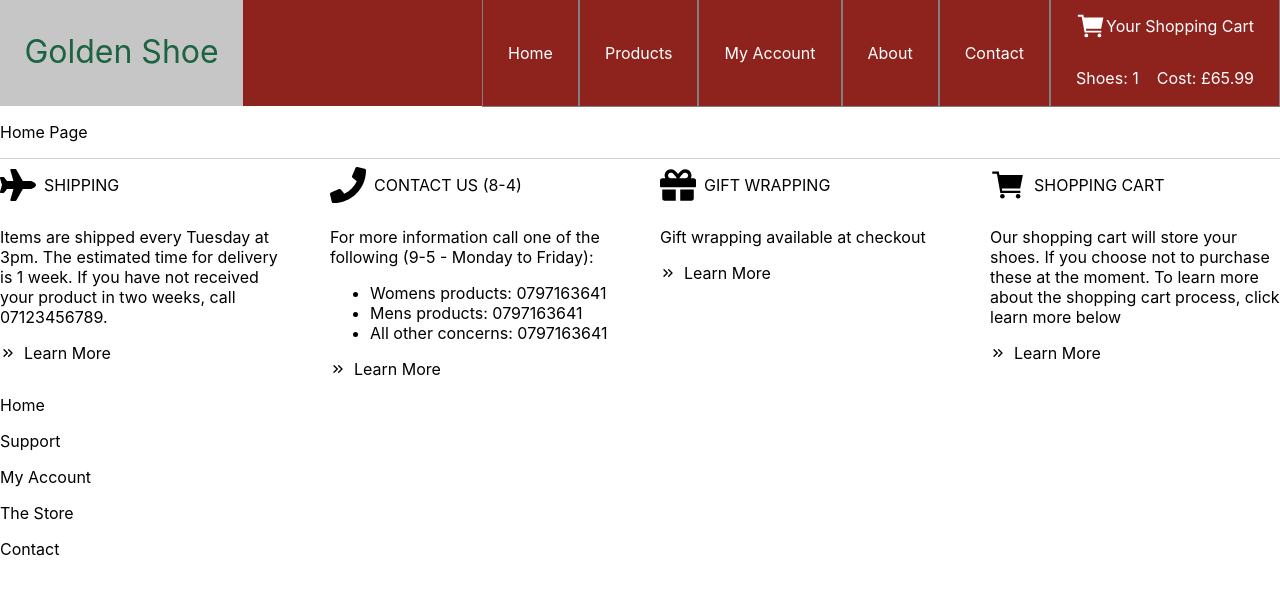
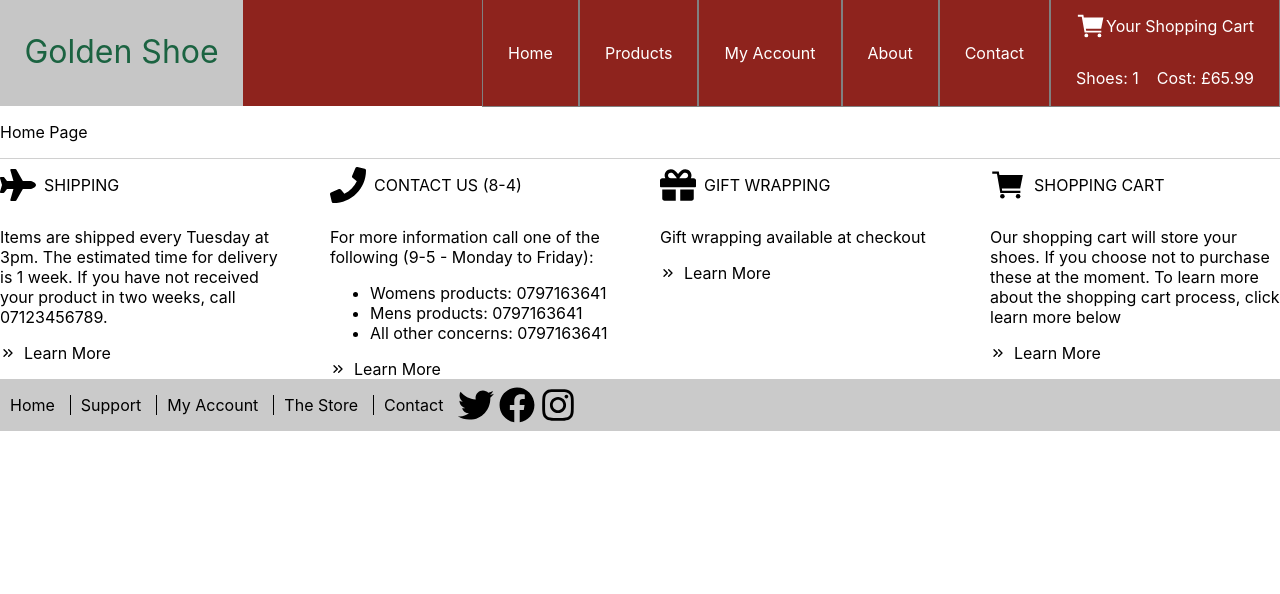
Before and after one commit to BenSymons/golden_shoes, a React (Create React App) app: page / in a window 1280 px wide. Shown: the top 594 px of the page. Built offline with nearby package versions, Linux system fonts and the light colour scheme.

Commit message:
finish page container

```diff
--- a/src/App.css
+++ b/src/App.css
@@ -56,3 +56,20 @@
 .learn-more-banner>* {
   flex-basis: 25%;
 }
+
+.footer {
+  background: rgb(202, 202, 202);
+  display: flex;
+  align-items: center;
+  gap: 5px;
+}
+
+.footer>p {
+  padding-left: 10px;
+  padding-right: 10px;
+  border-left: 1px solid black;
+}
+
+.footer>p:nth-child(1) {
+  border: none;
+}
--- a/src/components/PageContainer.jsx
+++ b/src/components/PageContainer.jsx
@@ -1,10 +1,10 @@
 import { IoCartSharp } from "react-icons/io5"
-import { FaPhone, FaPlane, FaGift } from "react-icons/fa"
+import { FaPhone, FaPlane, FaGift, FaTwitter, FaFacebook, FaInstagram } from "react-icons/fa"
 import { FiChevronsRight } from "react-icons/fi"
 
 const PageContainer = ({ children }) => {
     return (
-        <div>
+        <div className="page-container">
             <section className="header">
                 <div className="logo-box">
                     <p>Golden Shoe</p>
@@ -27,7 +27,9 @@ const PageContainer = ({ children }) => {
                     </div>
                 </nav>
             </section>
-            {children}
+            <div className="page-content">
+                {children}
+            </div>
             <section className="learn-more-banner">
                 <div>
                     <div className="flex">
@@ -89,6 +91,9 @@ const PageContainer = ({ children }) => {
                 <p>My Account</p>
                 <p>The Store</p>
                 <p>Contact</p>
+                <FaTwitter fontSize="36px" />
+                <FaFacebook fontSize="36px" />
+                <FaInstagram fontSize="36px" />
             </section>
         </div>
     )
```
